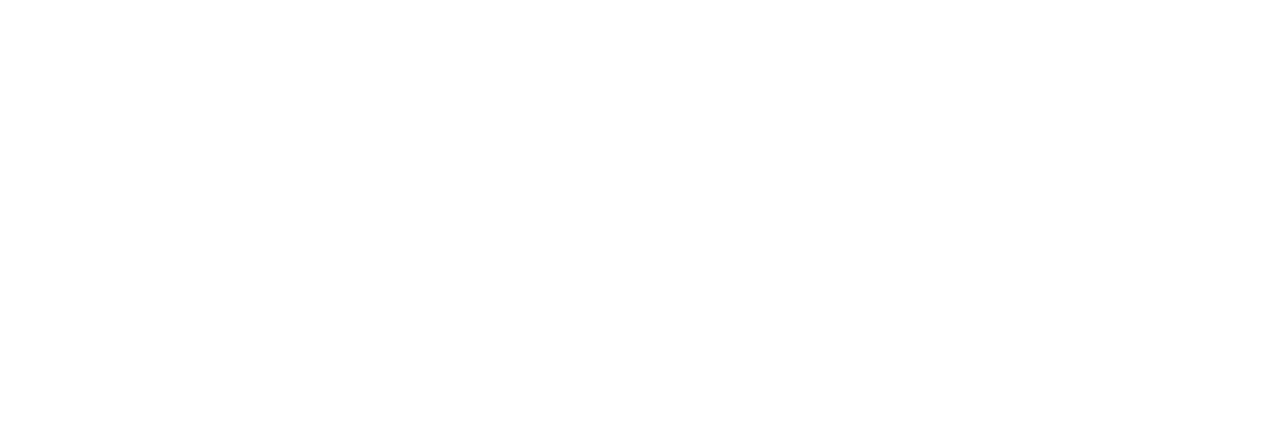
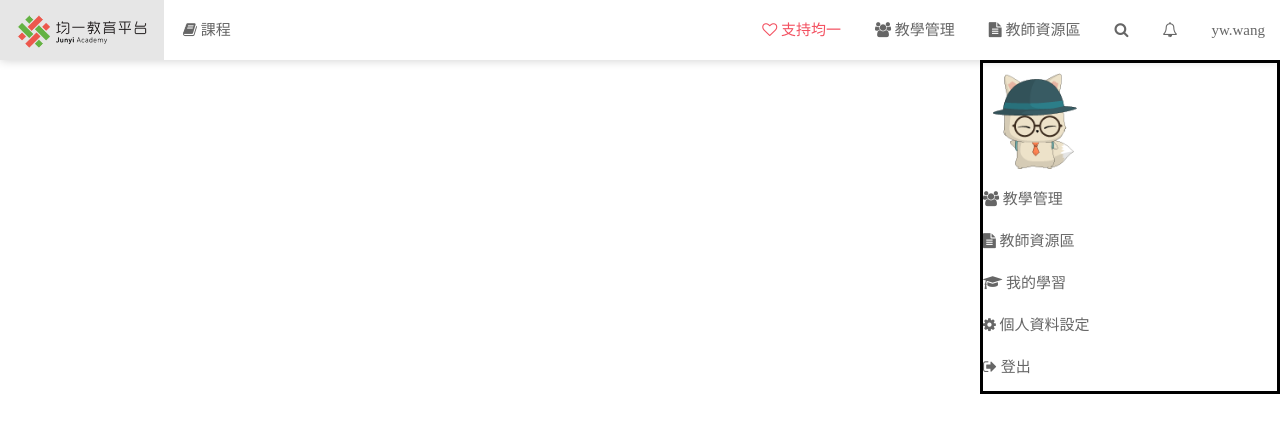
Before and after one commit to yinwei123456/test, a plain HTML site: page junyi.html in a window 1280 px wide. Drawn offline with nearby package versions, Linux system fonts and the light colour scheme.

Commit message:
dropdown list

```diff
--- a/junyi.html
+++ b/junyi.html
@@ -7,11 +7,68 @@
   <title>junyi</title>
   <link rel="stylesheet" href="https://cdnjs.cloudflare.com/ajax/libs/normalize/8.0.0/normalize.min.css">
   <link rel="stylesheet" href="https://cdnjs.cloudflare.com/ajax/libs/font-awesome/4.7.0/css/font-awesome.min.css">
-
+  <link rel="stylesheet" href="style2.css">
 </head>
 <body>
-     <div>
-        <a href="https://www.junyiacademy.org/" target="_blank" class="button"></a>
+  <div class="container">
+    <div class="left">
+      <a href="https://www.junyiacademy.org/" class="logo-wraper button">
+        <img src="logo_256.png" class="logo">
+      </a>
+      <a href="#" class="button">
+        <i class="fa fa-book" aria-hidden="true"></i> 課程
+      </a>
+    </div>
+    <div class="right">
+        <a href="https://donate.junyiacademy.org/?utm_source=junyiacademy&utm_campaign=main_page_btn" target="_blank" class="button donate">
+          <i class="fa fa-heart-o" aria-hidden="true"></i> 支持均一
+        </a>
+        <a href="https://www.junyiacademy.org/missions#listKey=ag5zfmp1bnlpYWNhZGVteXIYCxILU3R1ZGVudExpc3QYgICIjLuqvAsM" class="button">
+          <i class="fa fa-users" aria-hidden="true"></i> 教學管理
+        </a>
+        <a href="https://www.junyiacademy.org/junyi-teacher-resources" class="button">
+          <i class="fa fa-file-text" aria-hidden="true"></i> 教師資源區
+        </a>
+        <a href="#" class="button">
+          <i class="fa fa-search" aria-hidden="true"></i>
+        </a>
+        <a href="#" class="button">
+          <i class="fa fa-bell-o" aria-hidden="true"></i>
+        </a>
+        <a href="#" class="button"> yw.wang</a>
+    </div>
+  </div>
+  <div class="dropdownlist">
+    <div class="userboard">
+        <div class="user-avatar">
+          <img src="foxcat-junior.png" class="userlogo">
+        </div>
+    </div>
+    <div class="dropdownlistitem">
+      <a href="https://www.junyiacademy.org/missions#listKey=ag5zfmp1bnlpYWNhZGVteXIYCxILU3R1ZGVudExpc3QYgICIjLuqvAsM" class="button1">
+        <i class="fa fa-users" aria-hidden="true"></i> 教學管理
+      </a>
+    </div>
+    <div class="dropdownlistitem">
+      <a href="https://www.junyiacademy.org/junyi-teacher-resources" class="button1">
+        <i class="fa fa-file-text" aria-hidden="true"></i> 教師資源區
+      </a>
+    </div>
+    <div class="dropdownlistitem">
+      <a href="https://www.junyiacademy.org/profile/" class="button1">
+        <i class="fa fa-graduation-cap" aria-hidden="true"></i> 我的學習
+      </a>
+    </div>
+    <div class="dropdownlistitem">
+      <a href="https://www.junyiacademy.org/account-setting" class="button1">
+        <i class="fa fa-cog" aria-hidden="true"></i> 個人資料設定
+      </a>
+    </div>
+    <div class="dropdownlistitem">
+      <a href="https://www.junyiacademy.org/" class="button1">
+        <i class="fa fa-sign-out" aria-hidden="true"></i> 登出
+      </a>
+    </div>
   </div>
 
 </body>
--- /dev/null
+++ b/style2.css
@@ -0,0 +1,100 @@
+/* .right {
+    float: right;
+    display: inline-block;
+}
+.left{
+    display: inline-block;
+    vertical-align: baseline;
+}
+.button{
+    font-size: 15px;
+    font-weight: 400;
+    display: inline-block;
+    cursor: pointer;
+    text-decoration: none;
+    padding: 12px 15px;
+    background: white;
+    vertical-align: middle;
+    color: #000;
+}
+.container{
+    box-shadow: 0 0 10px rgba(0,0,0,0.2);
+}
+.button hover{
+
+} */
+*, *:before, *:after {
+  box-sizing: border-box;
+}
+
+.right {
+  float: right;
+}
+.left {
+  display: inline-block;
+}
+.logo{
+  width: 134px;
+  vertical-align: middle;
+}
+.container{
+  box-shadow: 0 0 10px rgba(0,0,0,0.2);
+  background: white;
+  position: fixed;
+  top: 0;
+  right: 0;
+  left: 0;
+}
+/*a{
+  display: inline-block;
+  line-height: 60px;
+  height: 60px;
+}*/
+.logo-wraper{
+  display: inline-block;
+}
+.button{
+  display: inline-block;
+  line-height: 60px;
+  height: 60px;
+  text-decoration: none;
+  font-size: 15px;
+  font-weight: 400;
+  color: #666;
+ padding: 0 15px;
+}
+.button:hover{
+  background: rgba(128, 128, 128, 0.2);
+}
+.donate{
+color: rgb(243, 80, 96)
+}
+.dropdownlist{
+width: 300px;
+position: fixed;
+top: 60px;
+right: 0px;
+border-style: solid;
+}
+.userboard{
+  width: 280px;
+  height: 118px;
+  padding: 10px 10px;
+}
+.button1{
+  display: inline-block;
+  width: 300px;
+  height: 42px;
+  padding: 10px 0;
+  font-size: 15px;
+  font-weight: 400;
+  color: #666;
+  text-decoration: none;
+  vertical-align: middle;
+}
+.button1:hover{
+  background: rgba(128, 128, 128, 0.2);
+}
+.userlogo{
+  width: 84.09px;
+}
```
Also changed, not shown: foxcat-junior.png (added), 1 other file. Lines whose indentation alone changed are shown as unchanged.
